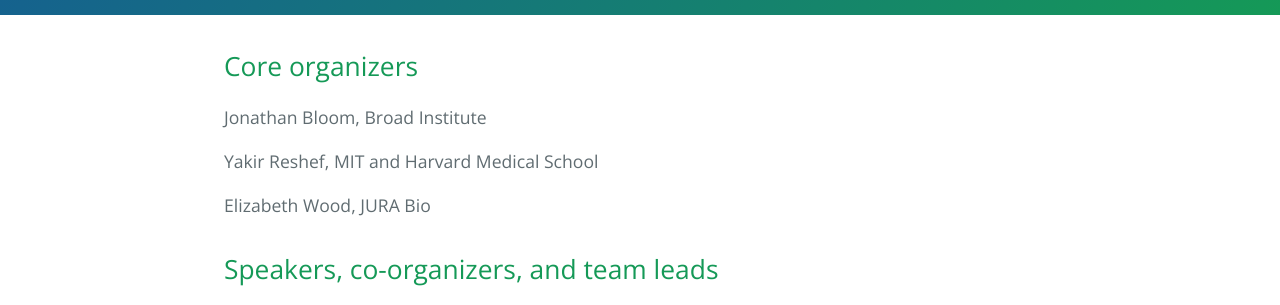
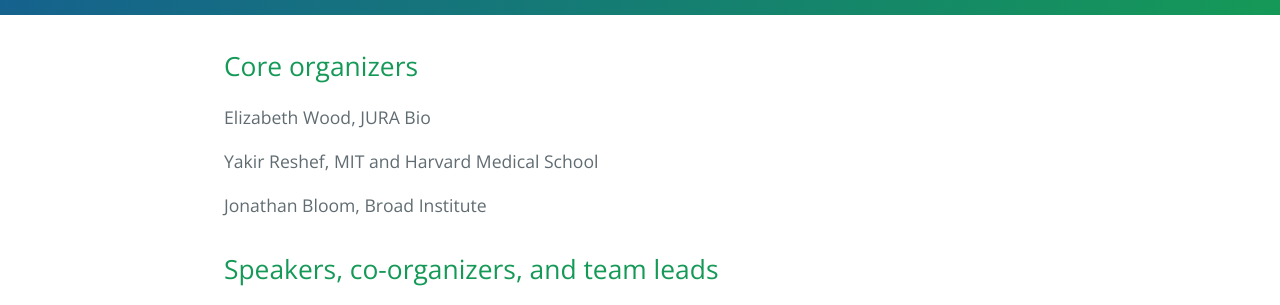
Before and after one commit to lmrl-bio/lmrl-bio.github.io, a Jekyll site: the page built from people.md, in a window 1280 px wide. Shown: the part 446-751 px from the top of the page. Built offline with Jekyll 4.4.1, drawn with Linux system fonts in a browser that asks for light colours; our own code applies the rules of GitHub Pages for plain Markdown files.

```diff
--- a/people.md
+++ b/people.md
@@ -3,11 +3,11 @@ layout: default
 ---
 ## Core organizers
 
-Jonathan Bloom, Broad Institute
+Elizabeth Wood, JURA Bio
 
 Yakir Reshef, MIT and Harvard Medical School
 
-Elizabeth Wood, JURA Bio
+Jonathan Bloom, Broad Institute
 
 ## Speakers, co-organizers, and team leads
 
```
